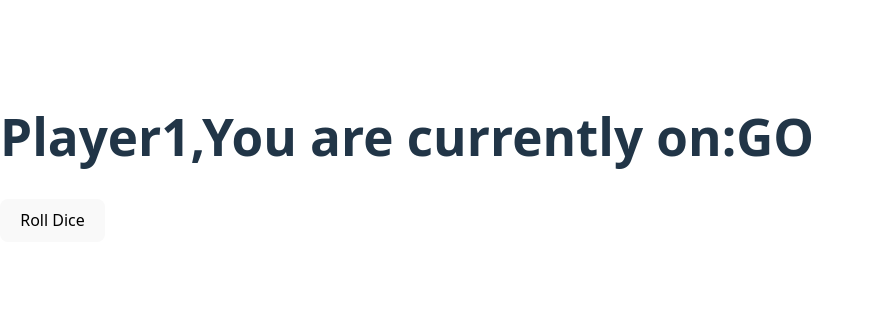
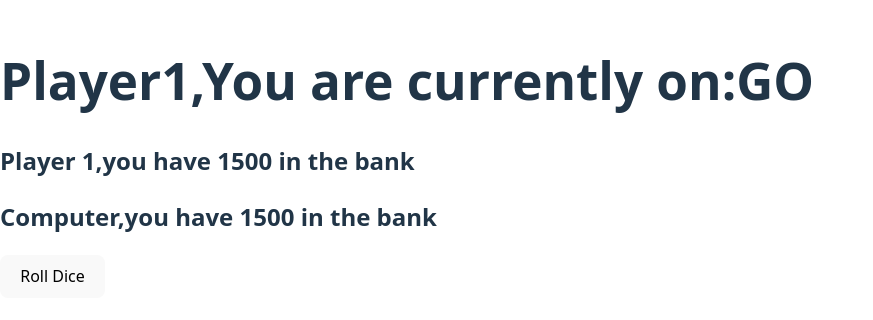
Before and after one commit to W-Kuria/monopoly_Group3, a React (Vite) app: page / in a window 1280 px wide. Shown: the part 242-562 px from the top of the page, without its empty margins (0-873 px from the left). Built offline with nearby package versions, Linux system fonts and the light colour scheme.

Commit message:
added two displays

```diff
--- a/src/movement.jsx
+++ b/src/movement.jsx
@@ -80,7 +80,14 @@ const[laps,setlaps]=useState({"Player1":0,"Computer":0})
 
  return(
    <div>
-    <h1>{turn},You are currently on:{currentLocation.name}</h1>
+    <div>
+        <h1>{turn},You are currently on:{currentLocation.name}</h1>
+    </div>
+    <div>
+        <h2>{players[0].name},you have {players[0].money}  in the bank</h2>
+        <h2>{players[1].name},you have {players[1].money}  in the bank</h2>
+    </div>
+
     <Dice Roll={move} />
    </div>
  );
```
